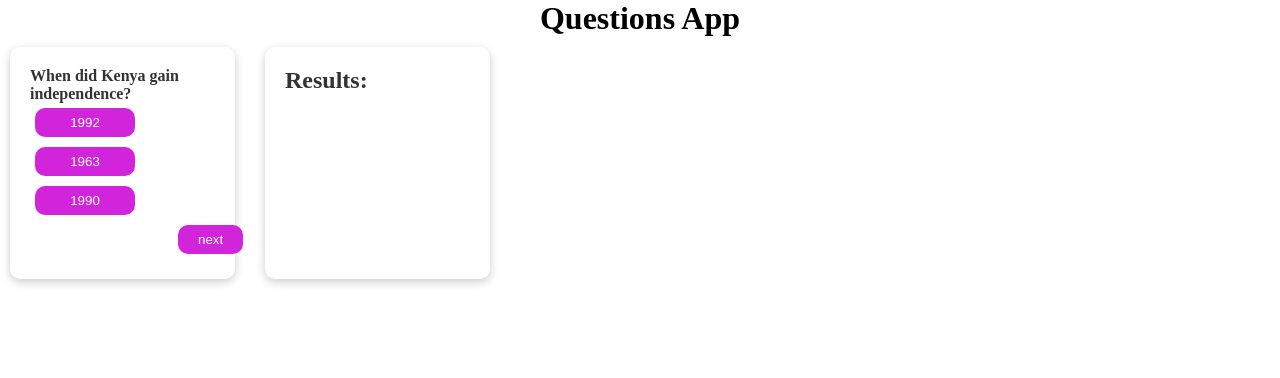
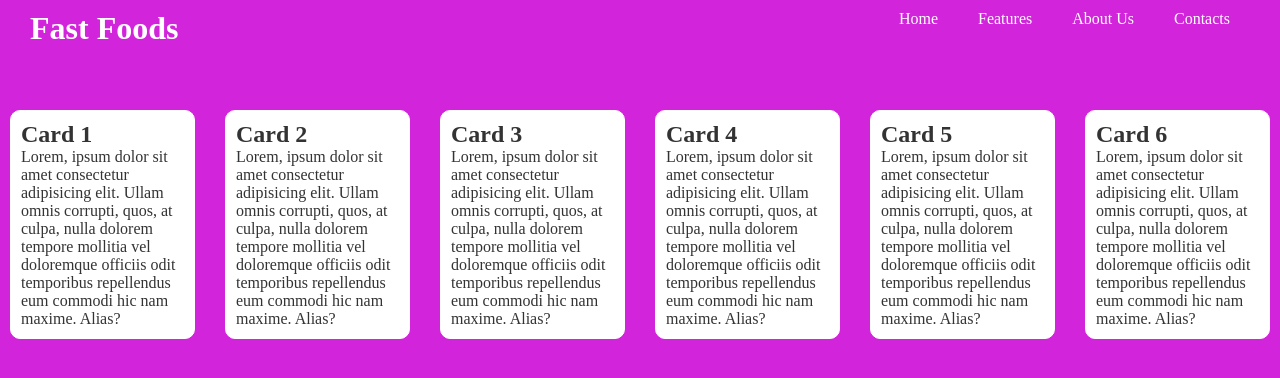
Before and after one commit to Jared-Oyaro/Online-KCPE-Exams, a plain HTML site: page index.html in a window 1280 px wide. Drawn offline with Linux system fonts and the light colour scheme.

Commit message:
edited html files

```diff
--- a/index.html
+++ b/index.html
@@ -8,18 +8,65 @@
   <link rel="stylesheet" href="style.css">
 </head>
 <body>
-  <h1>Questions App</h1>
-  <!-- wrapper -->
-  <div class="wrapper grid">
-     <div class="quzz card">
-       <h4 class="q"></h4>
-        <div class="answers"></div>
-         <button class="btn btn-primary">next</button>
+   <div class="cont">
+     <div class="header flex">
+        <h1>Fast Foods</h1>
+        <nav>
+          <ul>
+            <li><a href="#">Home</a></li>
+            <li><a href="#">Features</a></li>
+            <li><a href="#">About Us</a></li>
+            <li><a href="#">Contacts</a></li>
+          </ul>
+        </nav>
      </div>
-     <div class="card">
-       <h2>Results:</h2>
+
+     <!-- cards -->
+     <div class="showcase">
+        <div class="card">
+          <h2>Card 1</h2>
+          <p>Lorem, ipsum dolor sit amet consectetur adipisicing elit.
+            Ullam omnis corrupti, quos, at culpa, nulla dolorem tempore
+            mollitia vel doloremque officiis odit temporibus
+            repellendus eum commodi hic nam maxime. Alias?</p>
+        </div>
+        <div class="card">
+          <h2>Card 2</h2>
+          <p>Lorem, ipsum dolor sit amet consectetur adipisicing elit.
+            Ullam omnis corrupti, quos, at culpa, nulla dolorem tempore
+            mollitia vel doloremque officiis odit temporibus
+            repellendus eum commodi hic nam maxime. Alias?</p>
+        </div>
+        <div class="card">
+          <h2>Card 3</h2>
+          <p>Lorem, ipsum dolor sit amet consectetur adipisicing elit.
+            Ullam omnis corrupti, quos, at culpa, nulla dolorem tempore
+            mollitia vel doloremque officiis odit temporibus
+            repellendus eum commodi hic nam maxime. Alias?</p>
+        </div>
+        <div class="card">
+          <h2>Card 4</h2>
+          <p>Lorem, ipsum dolor sit amet consectetur adipisicing elit.
+            Ullam omnis corrupti, quos, at culpa, nulla dolorem tempore
+            mollitia vel doloremque officiis odit temporibus
+            repellendus eum commodi hic nam maxime. Alias?</p>
+        </div>
+        <div class="card">
+          <h2>Card 5</h2>
+          <p>Lorem, ipsum dolor sit amet consectetur adipisicing elit.
+            Ullam omnis corrupti, quos, at culpa, nulla dolorem tempore
+            mollitia vel doloremque officiis odit temporibus
+            repellendus eum commodi hic nam maxime. Alias?</p>
+        </div>
+        <div class="card">
+          <h2>Card 6</h2>
+          <p>Lorem, ipsum dolor sit amet consectetur adipisicing elit.
+            Ullam omnis corrupti, quos, at culpa, nulla dolorem tempore
+            mollitia vel doloremque officiis odit temporibus
+            repellendus eum commodi hic nam maxime. Alias?</p>
+        </div>
      </div>
-  </div>
+   </div>
    <script type="text/javascript" src="script.js"></script>
 </body>
 </html>
--- a/style.css
+++ b/style.css
@@ -3,61 +3,81 @@
   padding: 0px;
   box-sizing: border-box;
 }
-
-h1 {
-  text-align: center;
+body {
+  background-color: #d225db;
+}
+ul {
+  color: white;
+  list-style-type: none;
+  /* padding: 10px; */
+  display: flex;
 }
 
-.btn {
-  color: #fff;
-  background: #d225db;
-  cursor: pointer;
-  border: none;
-  border-radius: 10px;
-  outline: none;
-  padding: 7px 20px;
-  margin: 5px;
+
+
+
+a {
+  text-decoration: none;
+  color: white;
+  margin: 10px;
+  padding: 10px;
 }
 
-.btn:hover {
-  transform: scale(0.98);
+a:hover {
+  border-bottom: white 2px solid;
 }
 
-.answers  {
-  display: grid;
-  grid-template-columns: 1fr;
-  /* gap: 5px; */
+.header {
+  height: 100px;
+  background-color: #d225db;
+  color: white;
+ }
+
+.header.flex {
+  display: flex;
+  justify-content: space-between;
+  padding: 10px 30px;
 }
-.wrapper {
-  width: 500px;
+
+.showcase {
+  display: flex;
+  gap: 10px;
+  /* flex-wrap: wrap; */
+  /* height: 100%; */
 }
-.grid {
-  display: grid;
-  grid-template-columns: repeat(2, 1fr);
-  gap: 10px;
+
+.card {
+  background:white;
+  color: #333;
+  box-shadow: rgb(0, 0, 0, 0.2px);
+  border: solid white 1px;
+  border-radius: 10px;
+  margin: 10px;
+  padding: 10px;
   height: 100%;
 }
 
-.card {
-  color: #333;
-  background: #fff;
-  border-radius: 10px;
-  box-shadow: 0 3px 10px rgb(0, 0, 0, 0.2);
-  padding: 20px;
-  margin:  10px;
-  min-width: 100px;
+.card:hover{
+  transform: scaleY(0.98);
 }
 
-.btn-primary {
-  margin-left: 80%;
-}
-.answers button {
-  width: 100px;
+
+
+@media screen and (max-width: 388px) {
+   ul {
+     display: inline;
+   }
+   .showcase {
+     flex-wrap: wrap;
+   }
 }
 
-@media(max-width: 500px) {
-  .grid {
-    display: grid;
-    grid-template-columns: 1fr;
+@media screen and (max-width: 592px) {
+  .header.flex {
+    display: inline;
   }
+  .showcase {
+    flex-wrap: wrap;
+  }
+
 }
```
Also changed, not shown: 1 other file.
